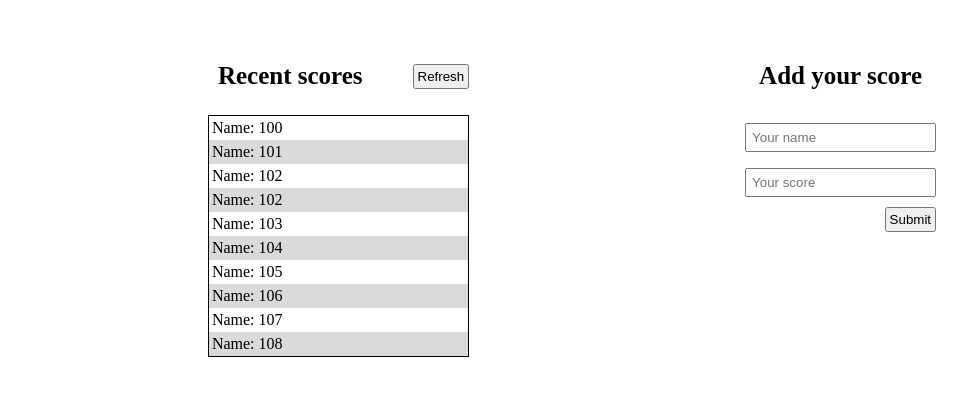
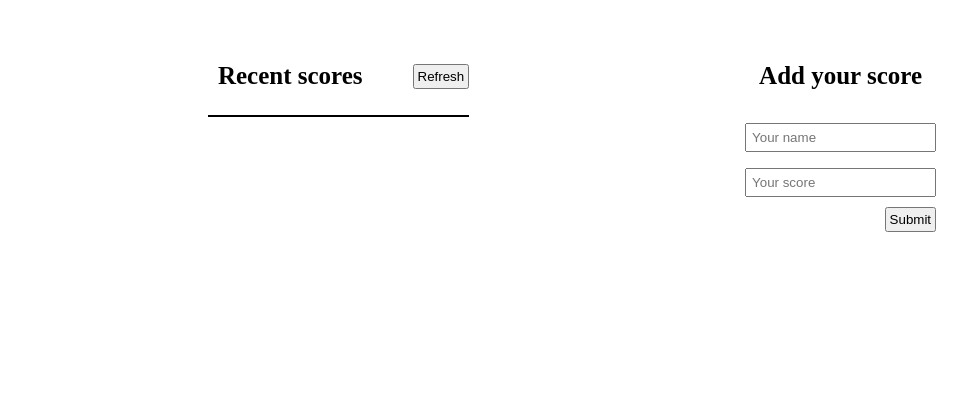
Before and after one commit to krisbobo/leaderboard, a website built with webpack: page src/index.html in a window 1280 px wide. Shown: the part 123-518 px from the top of the page, without its empty margins (68-1035 px from the left). Built offline with nearby package versions, Linux system fonts and the light colour scheme.

Commit message:
Remove li tags

```diff
--- a/src/index.html
+++ b/src/index.html
@@ -14,18 +14,7 @@
                     <h2 class="recent-scores">Recent scores</h2>
                     <button class="refresh-btn">Refresh</button>
                 </div>
-                <ul class="added-scores">
-                    <li>Name: 100</li>
-                    <li>Name: 101</li>
-                    <li>Name: 102</li>
-                    <li>Name: 102</li>
-                    <li>Name: 103</li>
-                    <li>Name: 104</li>
-                    <li>Name: 105</li>
-                    <li>Name: 106</li>
-                    <li>Name: 107</li>
-                    <li>Name: 108</li>
-                </ul>
+                <ul class="added-scores"></ul>
             </div>
             <div class="container2">
                 <h2 class="form-title">Add your score</h2>
```
